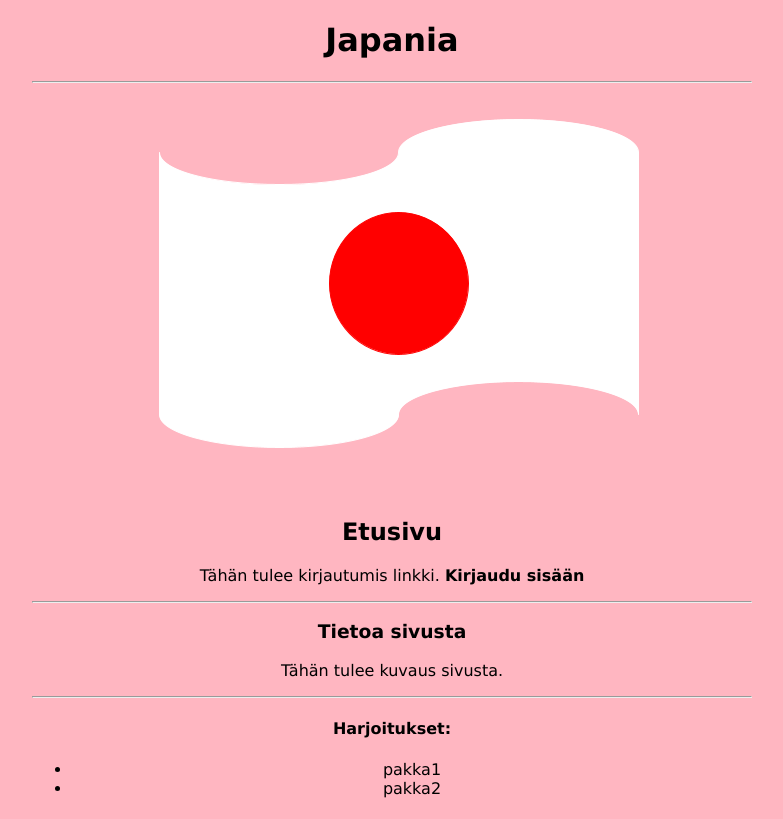
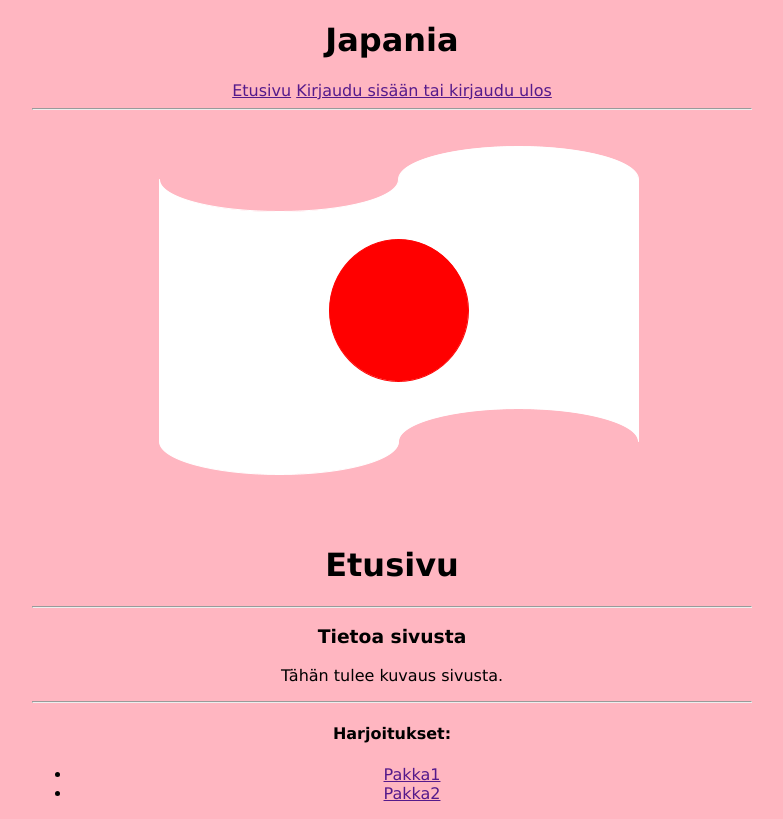
Before and after one commit to Mimi-ctrl/Japania, a Flask app: page / in a window 1280 px wide. Shown: the whole page, without its empty margins (248-1031 px from the left). Before the commit the page ends 798 px from the top, so only its background shows below. Run offline with Flask 2, Linux system fonts and the light colour scheme.

Commit message:
fixing front page and layout

```diff
--- a/templates/front_page.html
+++ b/templates/front_page.html
@@ -1,11 +1,9 @@
+<!DOCTYPE html>
 {% extends "layout.html" %}
 {% block content %}
 <hr>
 <img src="/static/Lippu.png" alt="Lippu">
-<h2>Etusivu</h2>
-<p>
-Tähän tulee kirjautumis linkki. <b>Kirjaudu sisään</b>
-</p>
+<h1>Etusivu</h1>
 <hr>
 <h3>Tietoa sivusta</h3>
 <p>
@@ -14,7 +12,7 @@ Tähän tulee kuvaus sivusta.
 <hr>
 <h4>Harjoitukset:</h4>
 <ul>
-    <li> pakka1
-    <li> pakka2
+    <li> <a href="">Pakka1</a>
+    <li> <a href="">Pakka2</a>
 </ul>
 {% endblock %}
--- a/templates/layout.html
+++ b/templates/layout.html
@@ -3,4 +3,5 @@
 <meta name="viewport" content="width=device-width, initial-scale=1">
 <title>Japania</title>
 <h1>Japania</h1>
+<a href="">Etusivu</a>  <a href="">Kirjaudu sisään tai kirjaudu ulos</a>
 {% block content %}{% endblock %}
```
